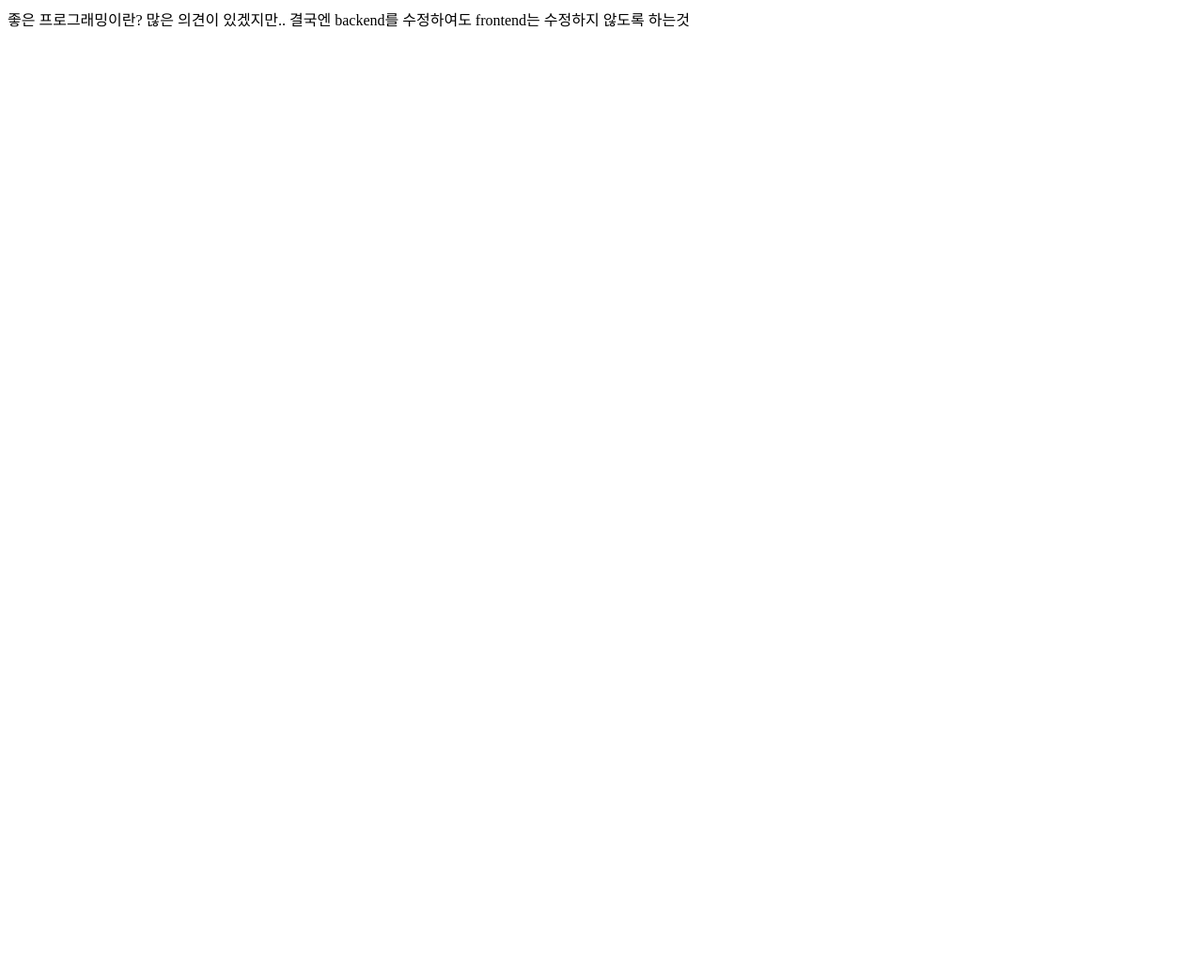
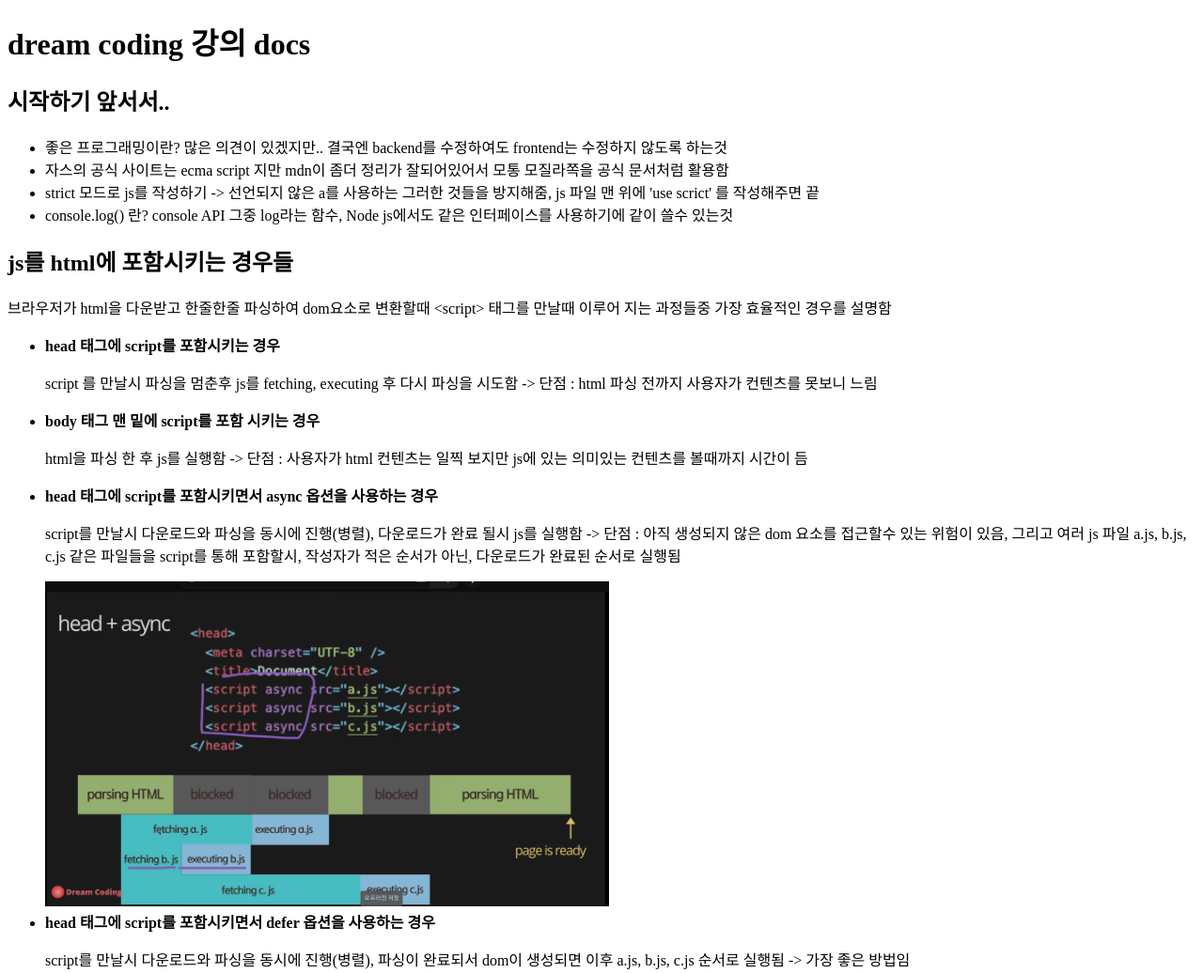
Before and after one commit to tomatoM4to/Dev-Learning-Log, a plain HTML site: page index.html in a window 1280 px wide. Shown: the top 1036 px of the page at 94% size. Before the commit the page ends 800 px from the top, so only its background shows below. Drawn offline with Linux system fonts and the light colour scheme.

Commit message:
리팩토링 전

```diff
--- a/index.html
+++ b/index.html
@@ -3,9 +3,63 @@
 <head>
     <meta charset="UTF-8">
     <title>Title</title>
+    <style>
+        img {
+            width: 600px;
+            height: 100%;
+        }
+    </style>
+    <script defer src="js/main.js"></script>
 </head>
 <body>
-    좋은 프로그래밍이란?
-    많은 의견이 있겠지만.. 결국엔 backend를 수정하여도 frontend는 수정하지 않도록 하는것
+    <h1>dream coding 강의 docs</h1>
+    <h2>시작하기 앞서서..</h2>
+    <ul>
+        <li>
+            좋은 프로그래밍이란? 많은 의견이 있겠지만.. 결국엔 backend를 수정하여도 frontend는 수정하지 않도록 하는것
+        </li>
+        <li>
+            자스의 공식 사이트는 ecma script 지만 mdn이 좀더 정리가 잘되어있어서 모통 모질라쪽을 공식 문서처럼 활용함
+        </li>
+        <li>
+            strict 모드로 js를 작성하기 -> 선언되지 않은 a를 사용하는 그러한 것들을 방지해줌, js 파일 맨 위에 'use scrict' 를 작성해주면 끝
+        </li>
+        <li>
+            console.log() 란? console API 그중 log라는 함수, Node js에서도 같은 인터페이스를 사용하기에 같이 쓸수 있는것
+        </li>
+    </ul>
+    <h2>js를 html에 포함시키는 경우들</h2>
+    <p>
+        브라우저가 html을 다운받고 한줄한줄 파싱하여 dom요소로 변환할때 &lt;script&gt; 태그를 만날때 이루어 지는 과정들중 가장 효율적인 경우를 설명함
+    </p>
+    <ul>
+        <li>
+            <strong> head 태그에 script를 포함시키는 경우</strong>
+            <p>
+                script 를 만날시 파싱을 멈춘후 js를 fetching, executing 후 다시 파싱을 시도함 -> 단점 : html 파싱 전까지 사용자가 컨텐츠를 못보니 느림
+            </p>
+        </li>
+        <li>
+            <strong>body 태그 맨 밑에 script를 포함 시키는 경우</strong>
+            <p>
+                html을 파싱 한 후 js를 실행함 -> 단점 : 사용자가 html 컨텐츠는 일찍 보지만 js에 있는 의미있는 컨텐츠를 볼때까지 시간이 듬
+            </p>
+        </li>
+        <li>
+            <strong>head 태그에 script를 포함시키면서 async 옵션을 사용하는 경우</strong>
+            <p>
+                script를 만날시 다운로드와 파싱을 동시에 진행(병렬), 다운로드가 완료 될시 js를 실행함 -> 단점 : 아직 생성되지 않은 dom 요소를 접근할수 있는 위험이 있음, 그리고 여러 js 파일
+                a.js, b.js, c.js 같은 파일들을 script를 통해 포함할시, 작성자가 적은 순서가 아닌, 다운로드가 완료된 순서로 실행됨
+            </p>
+            <img src="img/dream%20coding%20script1.png">
+        </li>
+        <li>
+            <strong>head 태그에 script를 포함시키면서 defer 옵션을 사용하는 경우</strong>
+            <p>
+                script를 만날시 다운로드와 파싱을 동시에 진행(병렬), 파싱이 완료되서 dom이 생성되면 이후 a.js, b.js, c.js 순서로 실행됨 -> 가장 좋은 방법임
+            </p>
+            <img src="img/dream%20coding%20script2.png">
+        </li>
+    </ul>
 </body>
 </html>
--- /dev/null
+++ b/js/main.js
@@ -0,0 +1,3 @@
+'use strict'
+
+console.log('hello world!')
```
Also changed, not shown: img/dream coding script1.png (added), img/dream coding script2.png (added).
